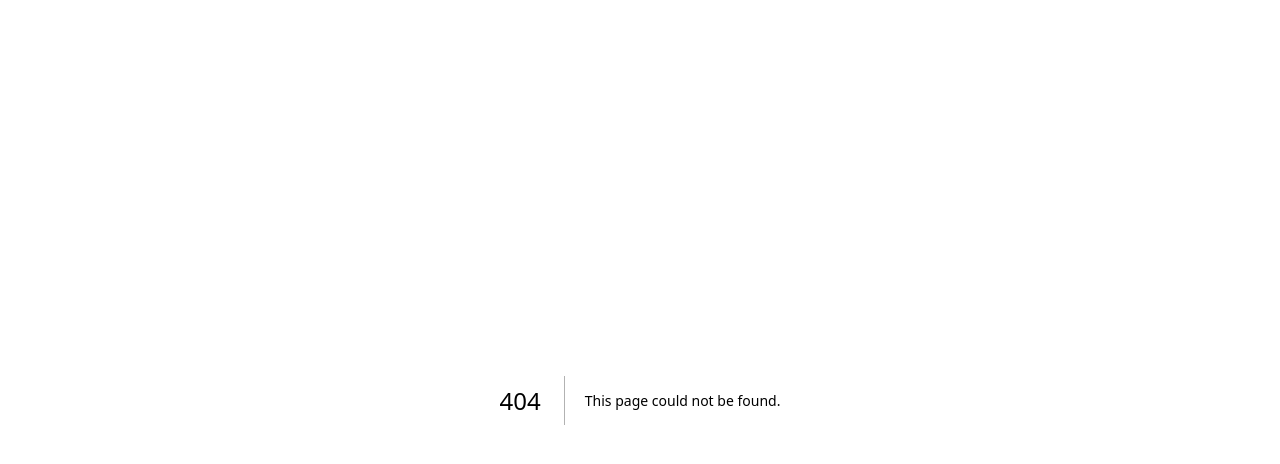
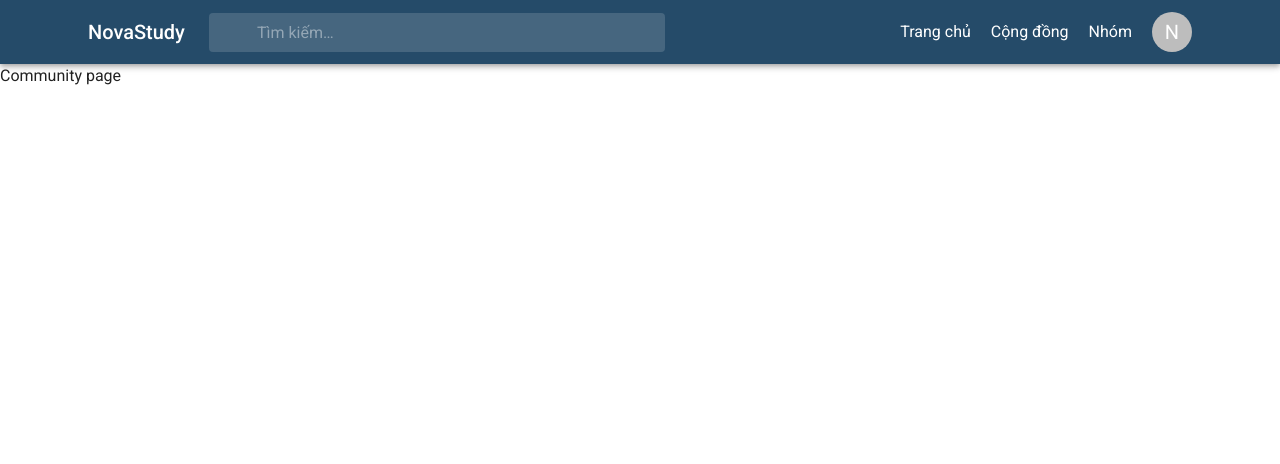
Before and after one commit to nghiaphunng18/fe-novastudy-next, a Next.js app: page /community in a window 1280 px wide. Before the commit this address had no page. Shown: the top 464 px of the page. Built offline with nearby package versions, Linux system fonts and the light colour scheme; some icons are missing; what @mui/material-nextjs would draw is missing.

Commit message:
add feature share layout

```diff
--- /dev/null
+++ b/src/app/community/page.tsx
@@ -0,0 +1,7 @@
+const CommunityPage = () => {
+    return (
+        <div>Community page</div>
+    )
+}
+
+export default CommunityPage;
--- a/src/app/layout.tsx
+++ b/src/app/layout.tsx
@@ -5,6 +5,7 @@ import InitColorSchemeScript from '@mui/material/InitColorSchemeScript';
 import { AppRouterCacheProvider } from '@mui/material-nextjs/v15-appRouter';
 import CssBaseline from '@mui/material/CssBaseline';
 import theme from '@/components/theme-registry/theme';
+import AppHeader from '@/components/header/app.header';
 
 export default function RootLayout(props: { children: React.ReactNode }) {
   return (
@@ -14,6 +15,7 @@ export default function RootLayout(props: { children: React.ReactNode }) {
         <AppRouterCacheProvider options={{ enableCssLayer: true }}>
           <ThemeProvider theme={theme}>
             <CssBaseline />
+            <AppHeader />
             {props.children}
           </ThemeProvider>
         </AppRouterCacheProvider>
--- a/src/app/page.tsx
+++ b/src/app/page.tsx
@@ -1,9 +1,7 @@
-import AppHeader from "@/components/header/app.header";
-
 export default function Home() {
   return (
     <div>
-      <AppHeader />
+      Home page
     </div>
   );
 }
--- a/src/components/header/app.header.tsx
+++ b/src/components/header/app.header.tsx
@@ -11,13 +11,14 @@ import InputBase from '@mui/material/InputBase';
 import Badge from '@mui/material/Badge';
 import MenuItem from '@mui/material/MenuItem';
 import Menu from '@mui/material/Menu';
-import MenuIcon from '@mui/icons-material/Menu';
 import SearchIcon from '@mui/icons-material/Search';
 import AccountCircle from '@mui/icons-material/AccountCircle';
 import MailIcon from '@mui/icons-material/Mail';
 import NotificationsIcon from '@mui/icons-material/Notifications';
 import MoreIcon from '@mui/icons-material/MoreVert';
 import { Avatar, Container } from '@mui/material';
+import Link from 'next/link';
+import { useRouter } from 'next/navigation';
 
 //styled-component
 const Search = styled('div')(({ theme }) => ({
@@ -61,6 +62,8 @@ const StyledInputBase = styled(InputBase)(({ theme }) => ({
 }));
 
 export default function AppHeader() {
+    const router = useRouter();
+
     const [anchorEl, setAnchorEl] = React.useState<null | HTMLElement>(null);
     const [mobileMoreAnchorEl, setMobileMoreAnchorEl] =
         React.useState<null | HTMLElement>(null);
@@ -95,8 +98,15 @@ export default function AppHeader() {
             transformOrigin={{ horizontal: 'right', vertical: 'top' }}
             anchorOrigin={{ horizontal: 'right', vertical: 'bottom' }}
         >
-            <MenuItem onClick={handleMenuClose}>Profile</MenuItem>
-            <MenuItem onClick={handleMenuClose}>My account</MenuItem>
+            <MenuItem>
+                <Link href={"/profile"} style={{
+                    color: "unset",
+                    textDecoration: "unset"
+                }}>
+                    Profile
+                </Link>
+            </MenuItem>
+            <MenuItem onClick={handleMenuClose}>Logout</MenuItem>
         </Menu>
     );
 
@@ -152,6 +162,10 @@ export default function AppHeader() {
         </Menu>
     );
 
+    const handleRedirectHomePage = () => {
+        router.push("/");
+    }
+
     return (
         <Box sx={{ flexGrow: 1 }}>
             <AppBar position="static"
@@ -164,7 +178,11 @@ export default function AppHeader() {
                             variant="h6"
                             noWrap
                             component="div"
-                            sx={{ display: { xs: 'none', sm: 'block' } }}
+                            sx={{
+                                display: { xs: 'none', sm: 'block' },
+                                cursor: "pointer"
+                            }}
+                            onClick={() => handleRedirectHomePage()}
                         >
                             NovaStudy
                         </Typography>
@@ -182,11 +200,16 @@ export default function AppHeader() {
                             display: { xs: 'none', md: 'flex' },
                             gap: "20px",
                             alignItems: "center",
-                            cursor: "pointer"
+                            cursor: "pointer",
+
+                            "> a": {
+                                color: "unset",
+                                textDecoration: "unset"
+                            }
                         }}>
-                            <span>Trang chủ</span>
-                            <span>Cộng đồng</span>
-                            <span>Khác</span>
+                            <Link href={"/home"}>Trang chủ</Link>
+                            <Link href={"/community"}>Cộng đồng</Link>
+                            <Link href={"/group"}>Nhóm</Link>
                             <Avatar
                                 onClick={handleProfileMenuOpen}
                             >N</Avatar>
```
Also changed, not shown: src/app/group/page.tsx (added, +7 -0 lines), src/app/home/page.tsx (renamed from src/app/playlist/page.tsx).
